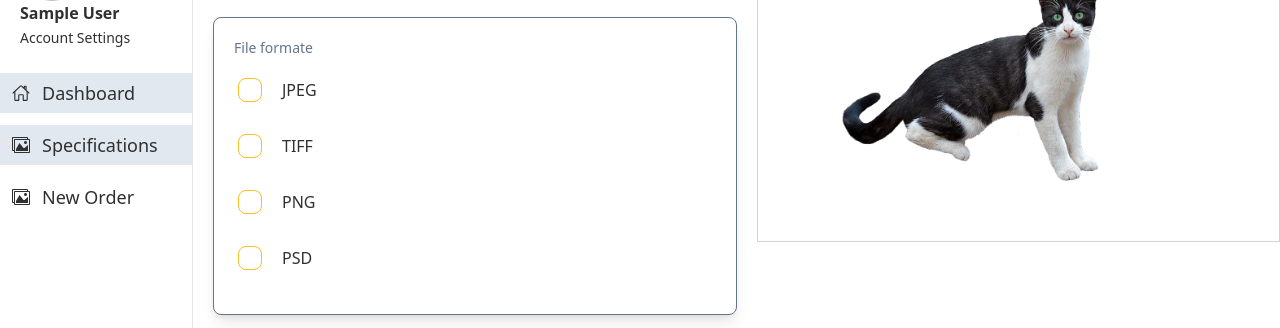
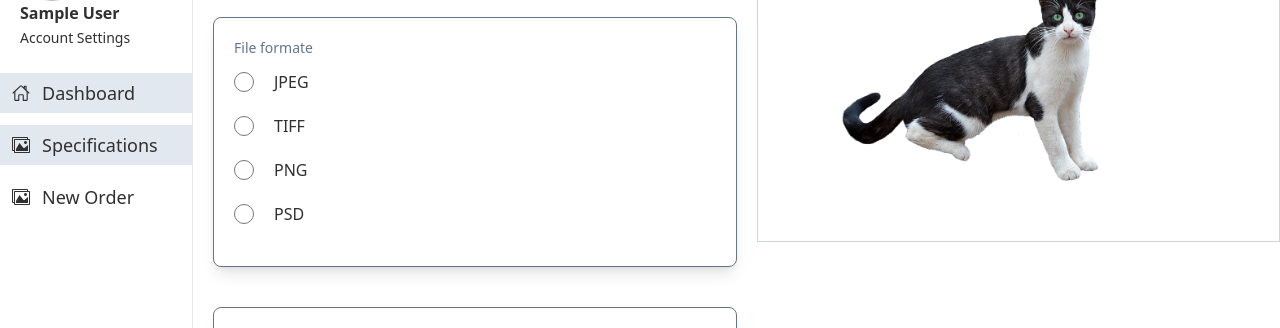
Before and after one commit to premit01/dashboard, a React (Vite) app: page /dashboard/specifications in a window 1280 px wide. Shown: the part 144-472 px from the top of the page. Built offline with nearby package versions, Linux system fonts and the light colour scheme; no server answers; sample sign-in values are in the browser's storage.

Commit message:
fix format

```diff
--- a/src/components/dashboard/CroppingAndAlignment/CroppingAndAlignment.jsx
+++ b/src/components/dashboard/CroppingAndAlignment/CroppingAndAlignment.jsx
@@ -38,8 +38,9 @@ const CroppingAndAlignment = ({ isTrim = true, setTrim }) => {
                         <select
                             id="hs-hidden-select"
                             className="py-3 px-4 w-full  block mb-3 rounded-md text-sm focus:border-blue-500 focus:ring-blue-500  "
+                            defaultValue='Select Ration'
                         >
-                            <option className="w-full" selected="">Select Ration</option>
+                            <option className="w-full" >Select Ration</option>
                             {
                                 aspectOptions.map(op => <option key={op.id}>
                                     {op.value} &#40; {op.size} &#41;
@@ -53,8 +54,9 @@ const CroppingAndAlignment = ({ isTrim = true, setTrim }) => {
                         <select
                             id="hs-hidden-select"
                             className="py-3 px-4 w-full  block   rounded-md text-sm focus:border-blue-500 focus:ring-blue-500  "
+                            defaultValue='Vertical Alignment'
                         >
-                            <option className="w-full" selected="">Vertical Alignment</option>
+                            <option className="w-full" >Vertical Alignment</option>
                             {
                                 positionOptions.map(position => <option key={position.id}>
                                     {position.value}
--- a/src/pages/dashboard/Specifications/Specifications.jsx
+++ b/src/pages/dashboard/Specifications/Specifications.jsx
@@ -10,12 +10,15 @@ import { useState } from "react";
 import CroppingAndAlignment from '../../../components/dashboard/CroppingAndAlignment/CroppingAndAlignment';
 
 const Specifications = () => {
-    // formats
-    const [jpeg, setJpeg] = useState(false)
-    const [tiff, setTiff] = useState(false)
-    const [png, setPng] = useState(false)
-    const [psd, setPsd] = useState(false)
 
+    const [selectedFormate, setSelectedFormate] = useState({
+        jpeg: "",
+        tiff: "",
+        png: "",
+        psd: ""
+    })
+
+    console.log(selectedFormate)
     // cropping and alignment
     const [isTrim, setTrim] = useState(false)
 
@@ -25,6 +28,17 @@ const Specifications = () => {
 
 
 
+    // format options
+
+    const formatOptions = [
+        { id: 1, value: 'jpeg' },
+        { id: 2, value: 'tiff' },
+        { id: 3, value: 'png' },
+        { id: 4, value: 'psd' },
+
+    ]
+
+    // background options
 
     const backgroundOptions = [
         { id: "back1", value: 'white' },
@@ -41,6 +55,16 @@ const Specifications = () => {
         setSelectedBackground(colorValue);
     };
 
+
+    const handleFormatChange = (e) => {
+        const eventFormat = e.target.value
+        console.log('get format', typeof (eventFormat))
+
+        setSelectedFormate((selectedFormate) => ({ ...selectedFormate, [eventFormat]: selectedFormate[eventFormat] === eventFormat ? '' : eventFormat }))
+
+
+
+    }
 
     return (
         <div>
@@ -59,39 +83,24 @@ const Specifications = () => {
                     <div className="shadow-lg border bg-white rounded-lg border-slate-500 my-10 p-5">
                         <p className="text-sm text-slate-500 text-capitalize mb-3">File formate</p>
 
-                        {/* jpeg */}
-                        <div className="form-control mb-4">
-                            <label className="cursor-pointer label justify-start ">
-                                <input onChange={() => setJpeg(!jpeg)} type="checkbox" checked={jpeg} className="checkbox checkbox-warning mr-5 " />
-                                <span className=" uppercase">Jpeg</span>
-                            </label>
-                        </div>
+                        {
+                            formatOptions.map(op => <div
+                                key={op?.id}
+                                className='mb-5 '
+                            >
+                                <label className='flex items-center' htmlFor="">
+                                    <input
+                                        onChange={handleFormatChange}
+                                        checked={selectedFormate[op.value]}
+                                        value={op.value}
+                                        type="radio"
+                                        className='accent-primary w-5 h-5 mr-5  bg-red-200'
 
-
-                        {/* tiff */}
-                        <div className="form-control mb-4">
-                            <label className="cursor-pointer label justify-start ">
-                                <input onChange={() => setTiff(!tiff)} type="checkbox" checked={tiff} className="checkbox checkbox-warning mr-5" />
-                                <span className=" uppercase">tiff</span>
-                            </label>
-                        </div>
-
-                        {/* png */}
-                        <div className="form-control mb-4">
-                            <label className="cursor-pointer label justify-start ">
-                                <input onChange={() => setPng(!png)} type="checkbox" checked={png} className="checkbox checkbox-warning mr-5" />
-                                <span className=" uppercase">png</span>
-                            </label>
-                        </div>
-
-                        {/* psd */}
-                        <div className="form-control mb-4">
-                            <label className="cursor-pointer label justify-start ">
-                                <input onChange={() => setPsd(!psd)} type="checkbox" checked={psd} className="checkbox checkbox-warning mr-5" />
-                                <span className=" uppercase">psd</span>
-                            </label>
-                        </div>
-
+                                    />
+                                    <span className='uppercase'>{op.value}</span>
+                                </label>
+                            </div>)
+                        }
 
                     </div>
 
```
